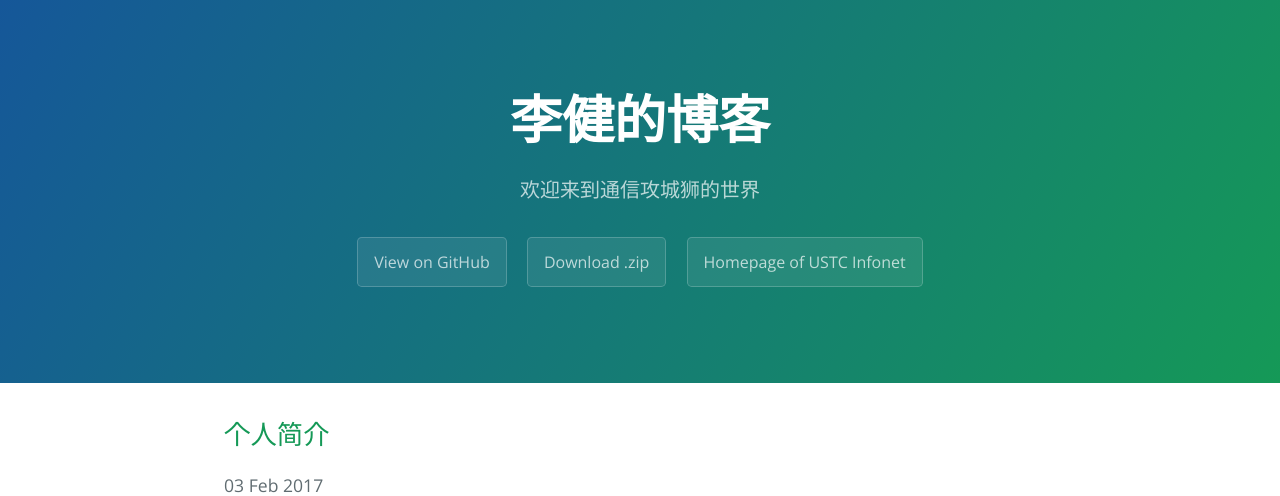
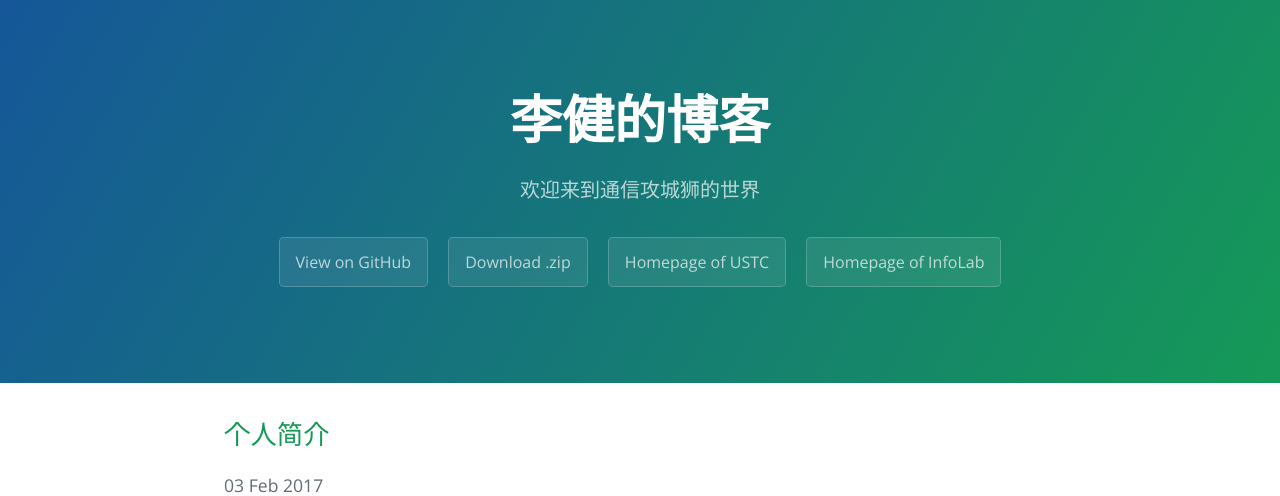
Before and after one commit to infonetlijian/Blog_demo, a Jekyll site: the page built from _posts/2017-02-03-test-content.markdown, in a window 1280 px wide. Shown: the top 496 px of the page. Built offline with Jekyll 4.4.1, drawn with Linux system fonts in a browser that asks for light colours; grey boxes are pictures that could not be loaded.

Commit message:
静态页面修改

```diff
--- a/_includes/page-header.html
+++ b/_includes/page-header.html
@@ -3,5 +3,6 @@
   <h2 class="project-tagline">{{ site.tagline }}</h2>
   <a href="https://github.com/infonetlijian/Blog_demo" class="btn">View on GitHub</a>
   <a href="https://github.com/infonetlijian/Blog_demo/archive/gh-pages.zip" class="btn">Download .zip</a>
-  <a href="http://if.ustc.edu.cn" class="btn">Homepage of USTC Infonet</a>
+  <a href="http://www.ustc.edu.cn" class="btn">Homepage of USTC</a>
+  <a href="http://if.ustc.edu.cn" class="btn">Homepage of InfoLab</a>
 </section>
```
